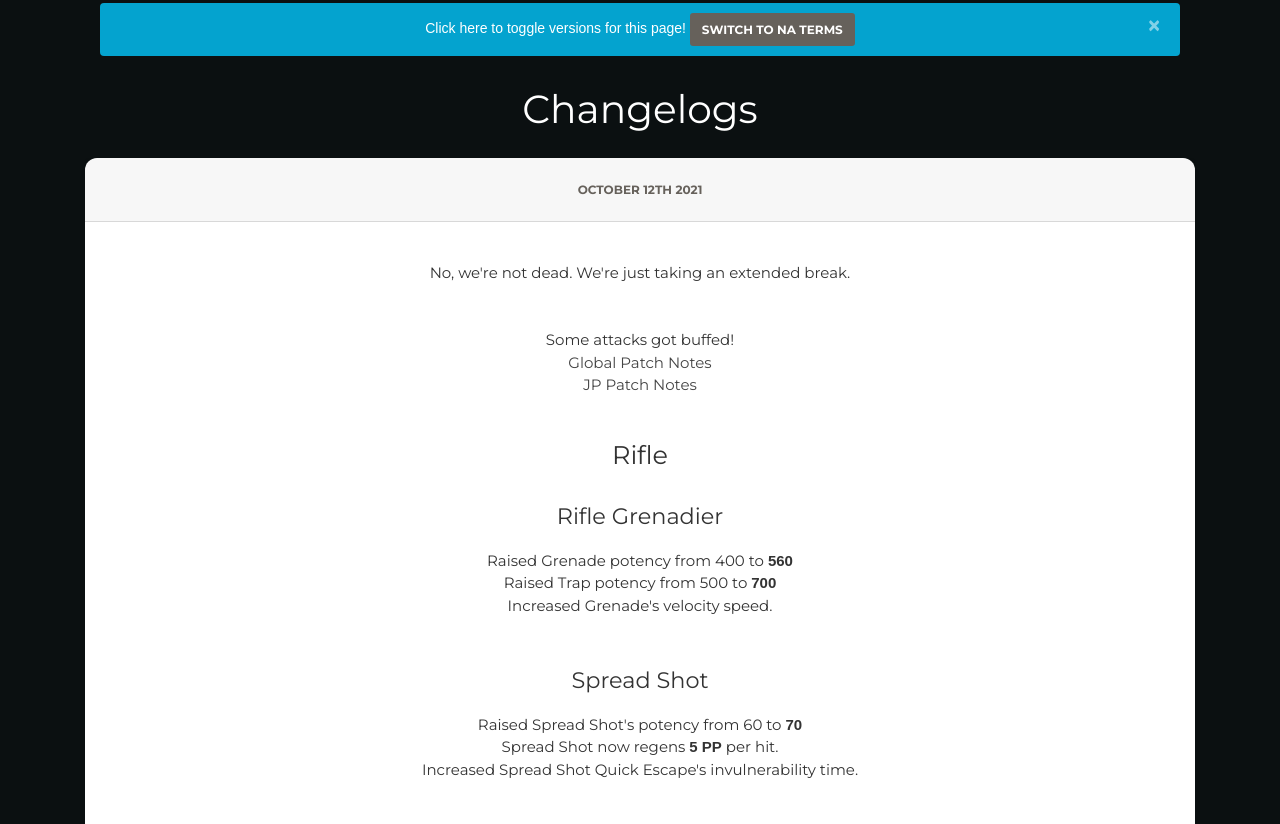
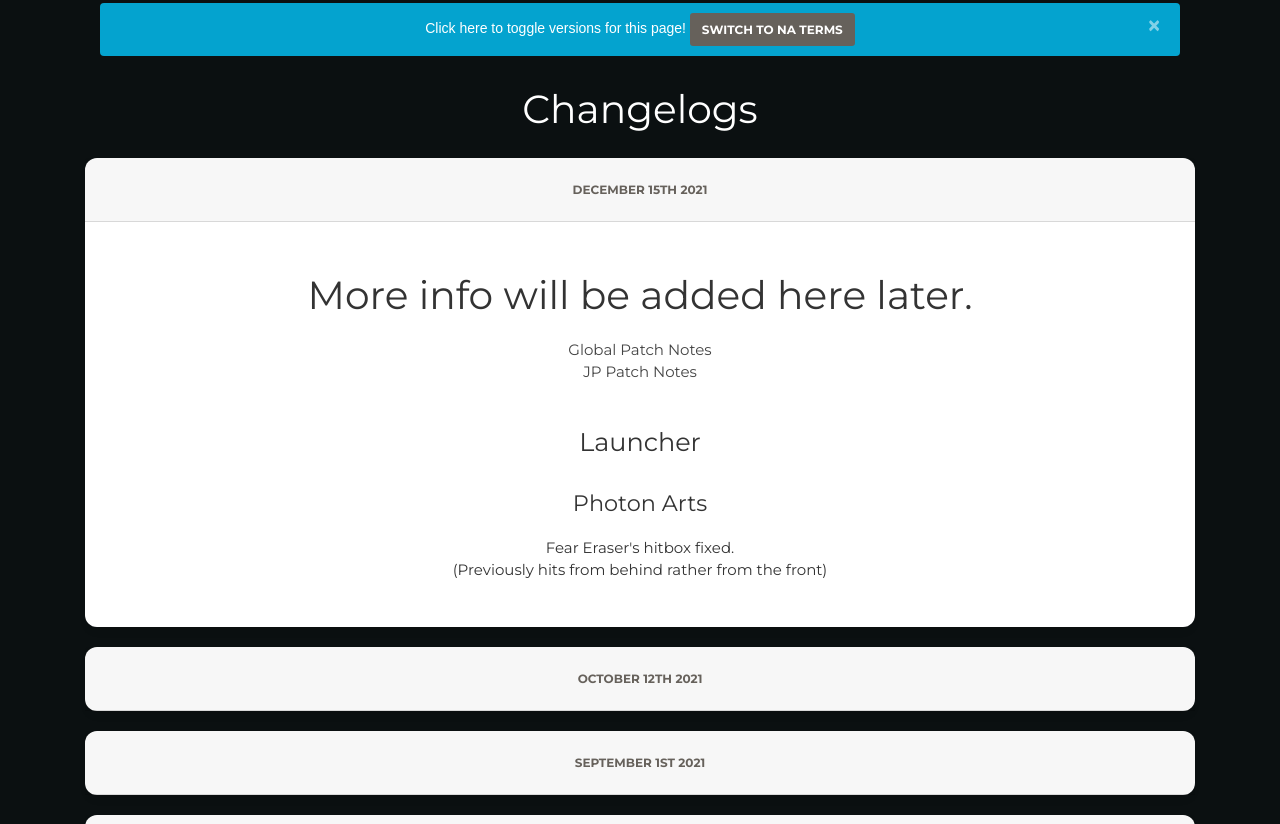
Before and after one commit to ZenoraLagging/ngs-ranger-guide, a website: page index.html in a window 1280 px wide. Shown: the part 1534-2358 px from the top of the page. Drawn offline with Linux system fonts and the light colour scheme.

Commit message:
dec 15th update

```diff
--- a/assets/scss/paper-kit/_images.scss
+++ b/assets/scss/paper-kit/_images.scss
@@ -93,6 +93,10 @@
     }
 }
 
+.my-avatar-too-big-sadge {
+    max-width: 70%;
+}
+
 .avatar-section {
     align-items: flex-end;
 }
--- a/index.html
+++ b/index.html
@@ -444,9 +444,9 @@ The above copyright notice and this permission notice shall be included in all c
               <div class="col-md-4 mr-auto">
                 <div class="avatar avatar-front-page">
                   <img
-                    src="assets/img/sd-avatar.png"
+                    src="assets/img/courage-computer.gif"
                     alt="Circle Image"
-                    class="img-circle-front-page img-no-padding img-responsive"
+                    class="img-circle-front-page img-no-padding img-responsive my-avatar-too-big-sadge"
                   />
                   <div class="name">
                     <h4 class="title">Courage#6025</h4>
@@ -497,7 +497,7 @@ The above copyright notice and this permission notice shall be included in all c
           <div class="row">
             <div class="col-md-12">
               <div class="alert alert-success-dark" role="alert">
-                <strong class="alert-bold">Last updated: October 12th 2021</strong>
+                <strong class="alert-bold">Last updated: December 15th 2021</strong>
               </div>
             </div>
           </div>
@@ -603,6 +603,46 @@ The above copyright notice and this permission notice shall be included in all c
           </div>
           <h2 class="title">Changelogs</h2>
           <div id="accordion">
+
+            <div class="card">
+              <div class="card-header" id="headingTen">
+                <h5 class="mb-0">
+                  <button
+                    class="btn btn-link"
+                    data-toggle="collapse"
+                    data-target="#collapseTen"
+                    aria-expanded="true"
+                    aria-controls="collapseTen"
+                  >
+                    December 15th 2021
+                  </button>
+                </h5>
+              </div>
+
+              <div
+                id="collapseTen"
+                class="collapse show"
+                aria-labelledby="headingTen"
+                data-parent="#accordion"
+              >
+                <div class="card-body">
+                  <h2>More info will be added here later.</h2>
+                  <p class="card-body">
+                    <a href="https://ngs.pso2.com/news/updates/announcement77200" target="_blank">Global Patch Notes</a> </br>
+                    <a href="https://pso2.jp/players/news/28641/" target="_blank">JP Patch Notes</a>
+                  </p>
+
+
+                <h3>Launcher</h3>
+                <h4>Photon Arts</h4>
+                <p class="card-body">
+                  Fear Eraser's hitbox fixed. <br>
+                  (Previously hits from behind rather from the front)
+                </p>
+              </div>
+            </div>
+            </div>
+
             <div class="card">
               <div class="card-header" id="headingNine">
                 <h5 class="mb-0">
@@ -620,7 +660,7 @@ The above copyright notice and this permission notice shall be included in all c
 
               <div
                 id="collapseNine"
-                class="collapse show"
+                class="collapse"
                 aria-labelledby="headingNine"
                 data-parent="#accordion"
               >
```
Also changed, not shown: assets/img/courage-computer.gif (added), assets/scss/paper-kit.css.
